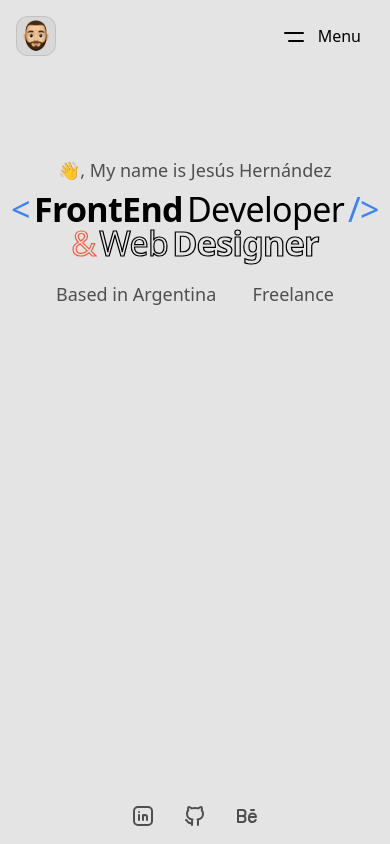
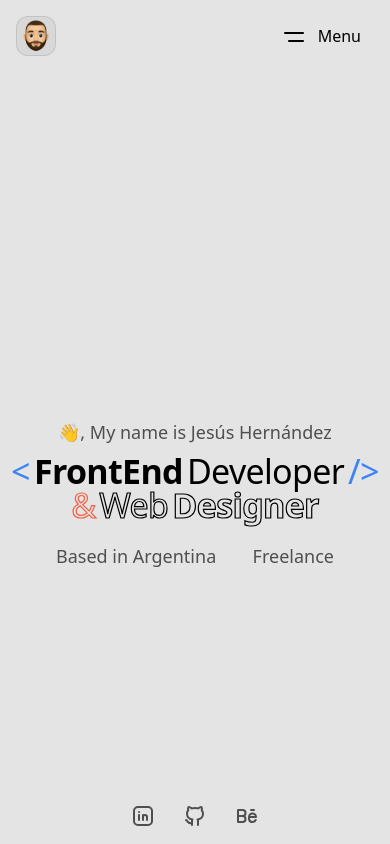
Before and after one commit to jesus0091/portfolio, a Next.js app: page / in a window 390 px wide. Shown: the top 844 px of the page. Built offline with nearby package versions, Linux system fonts and the light colour scheme.

Commit message:
fix: center hero title vertically, pin socials to bottom

```diff
--- a/src/components/HomePage.tsx
+++ b/src/components/HomePage.tsx
@@ -139,13 +139,13 @@ export default function HomePage() {
       <section
         ref={sectionRef}
         id="hero"
-        className="pb-10 px-4 h-[100dvh] w-full
-          flex flex-col justify-between items-center
+        className="relative px-4 h-[100dvh] w-full
+          flex flex-col justify-center items-center
           touch-pan-y select-none
           overflow-x-clip
         "
       >
-        <div className="flex flex-col items-center py-[10vh] md:py-0 text-center w-full gap-2">
+        <div className="flex flex-col items-center text-center w-full gap-2">
           <p ref={greetRef} className="text-lg md:text-2xl font-medium">
             👋, My name is Jesús Hernández
           </p>
@@ -198,7 +198,7 @@ export default function HomePage() {
           </div>
         </div>
 
-        <div className="flex flex-col-reverse md:flex-col w-full justify-between items-center text-center gap-2 md:gap-3">
+        <div className="absolute bottom-10 left-0 right-0 flex flex-col-reverse md:flex-col w-full items-center text-center gap-2 md:gap-3">
           <p ref={footerCityRef} className="text-lg md:text-2xl font-medium ">
             Building digital products and experience
           </p>
```
